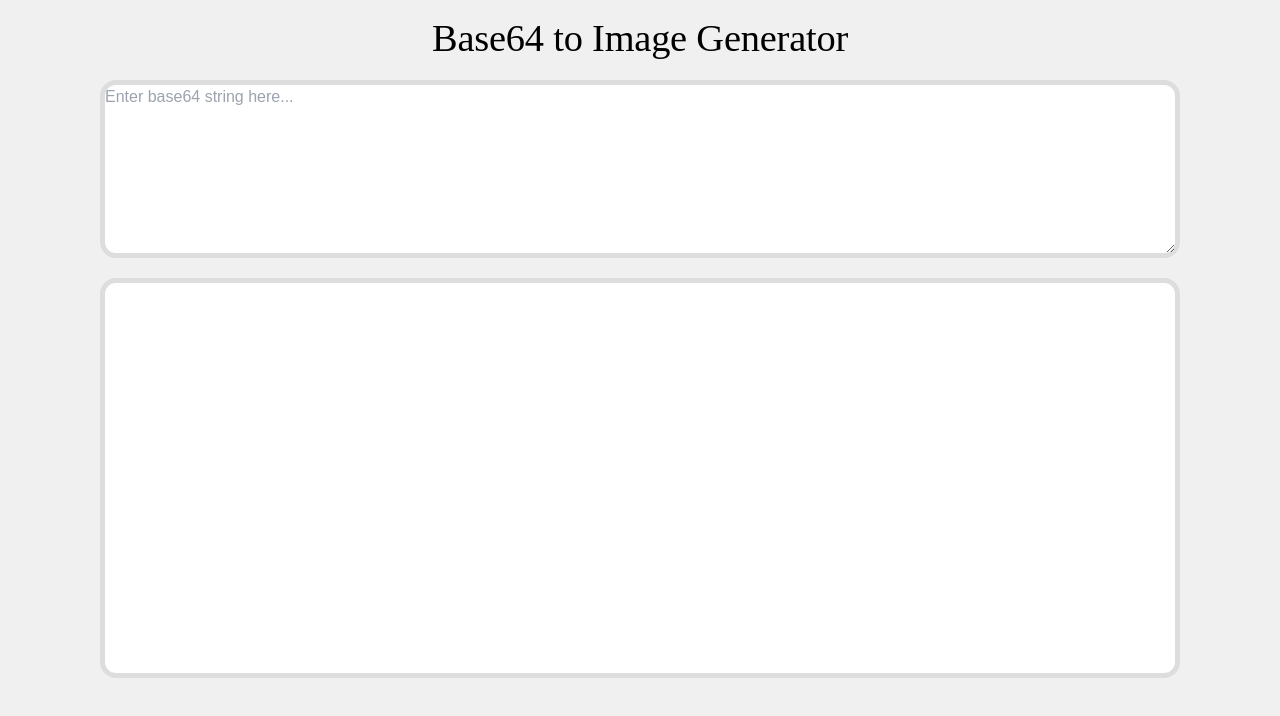
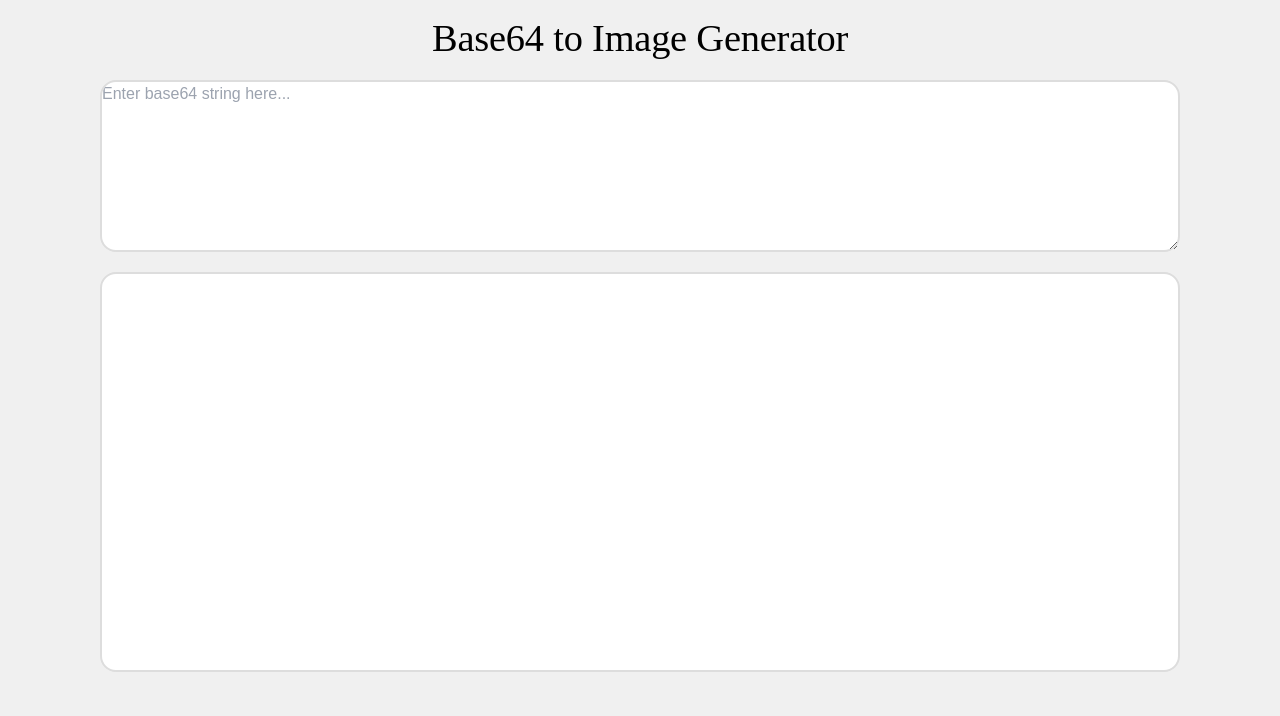
Before and after one commit to RahulThummar/base64-to-image-generator, a React (Create React App) app: page / in a window 1280 px wide. Shown: the top 716 px of the page. Built offline with nearby package versions, Linux system fonts and the light colour scheme.

Commit message:
change logic

```diff
--- a/src/index.css
+++ b/src/index.css
@@ -64,7 +64,7 @@ p {
   position: relative;
   box-shadow: 0 12px 48px 0px rgba(0, 0, 0, 0);
   background: #ffffff; /* Changed to white for light theme */
-  border: 5px solid #dddddd; /* Changed to light gray for light theme */
+  border: 2px solid #dddddd; /* Changed to light gray for light theme */
   border-radius: 16px;
   display: flex;
   justify-content: center;
@@ -117,7 +117,7 @@ p {
 .text-area {
   box-shadow: 0 12px 48px 0px rgba(0, 0, 0, 0);
   background: #ffffff; /* Changed to white for light theme */
-  border: 5px solid #dddddd; /* Changed to light gray for light theme */
+  border: 2px solid #dddddd; /* Changed to light gray for light theme */
   border-radius: 16px;
   color: #000000; /* Changed to black for light theme */
   overflow-x: hidden;
```
